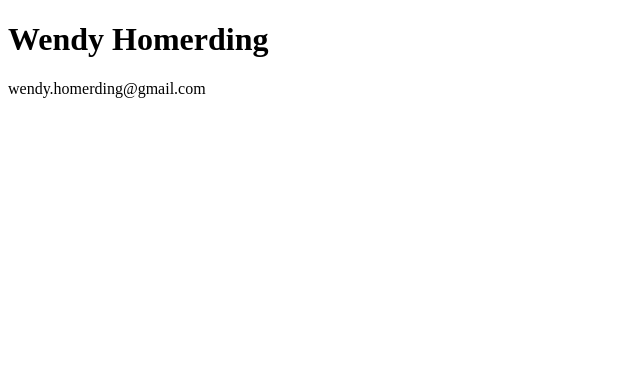
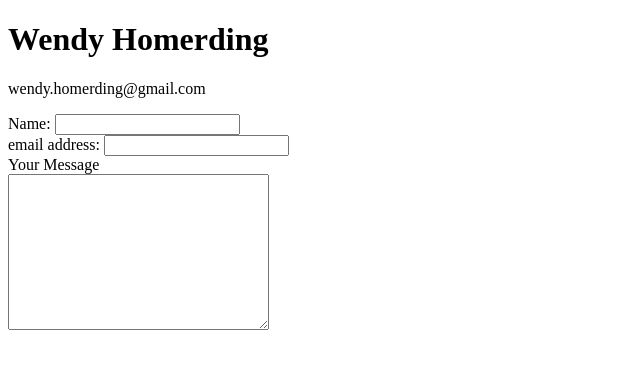
Before and after one commit to Whomerding/cv, a plain HTML site: page Contactme.html in a window 1280 px wide. Shown: the whole page, without its empty margins (0-640 px from the left). Drawn offline with Linux system fonts and the light colour scheme.

Commit message:
Update Contactme.html

```diff
--- a/Contactme.html
+++ b/Contactme.html
@@ -8,5 +8,13 @@
 <body>
 <h1>Wendy Homerding</h1>
 <p>wendy.homerding@gmail.com</p>
+  <form class="" action="index.html" method="post" enctype="text/plain">
+<label for="">Name:</label>
+  <input type="text" name="Name" value=""><br>
+  <label for="">email address:</label>
+  <input type="email" name="Email Address" value=""> <br>
+<label for="">Your Message</label><br>
+ <textarea name="name" rows="10" cols="30"></textarea>
+</form>
 </body>
 </html>
```
